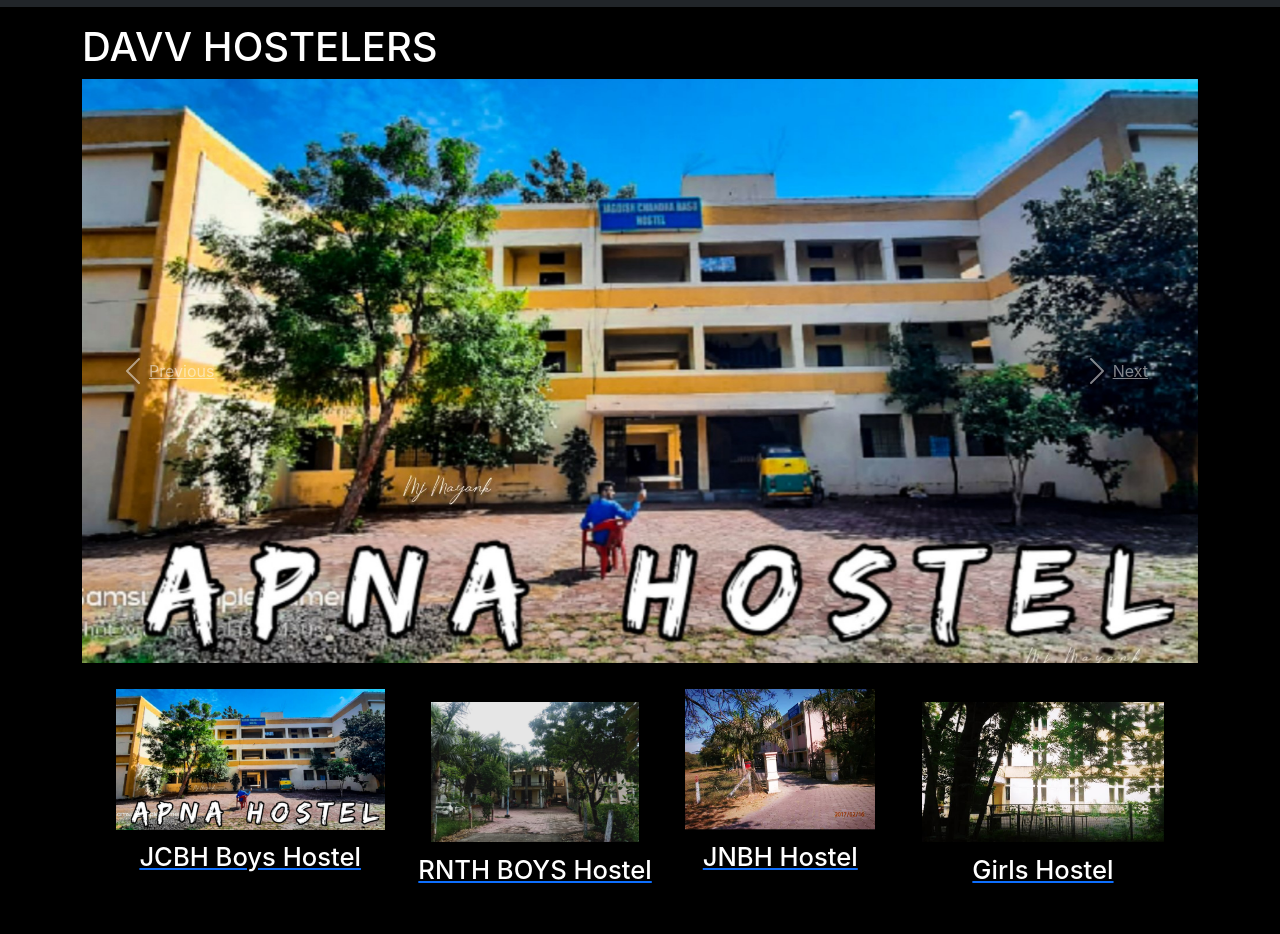
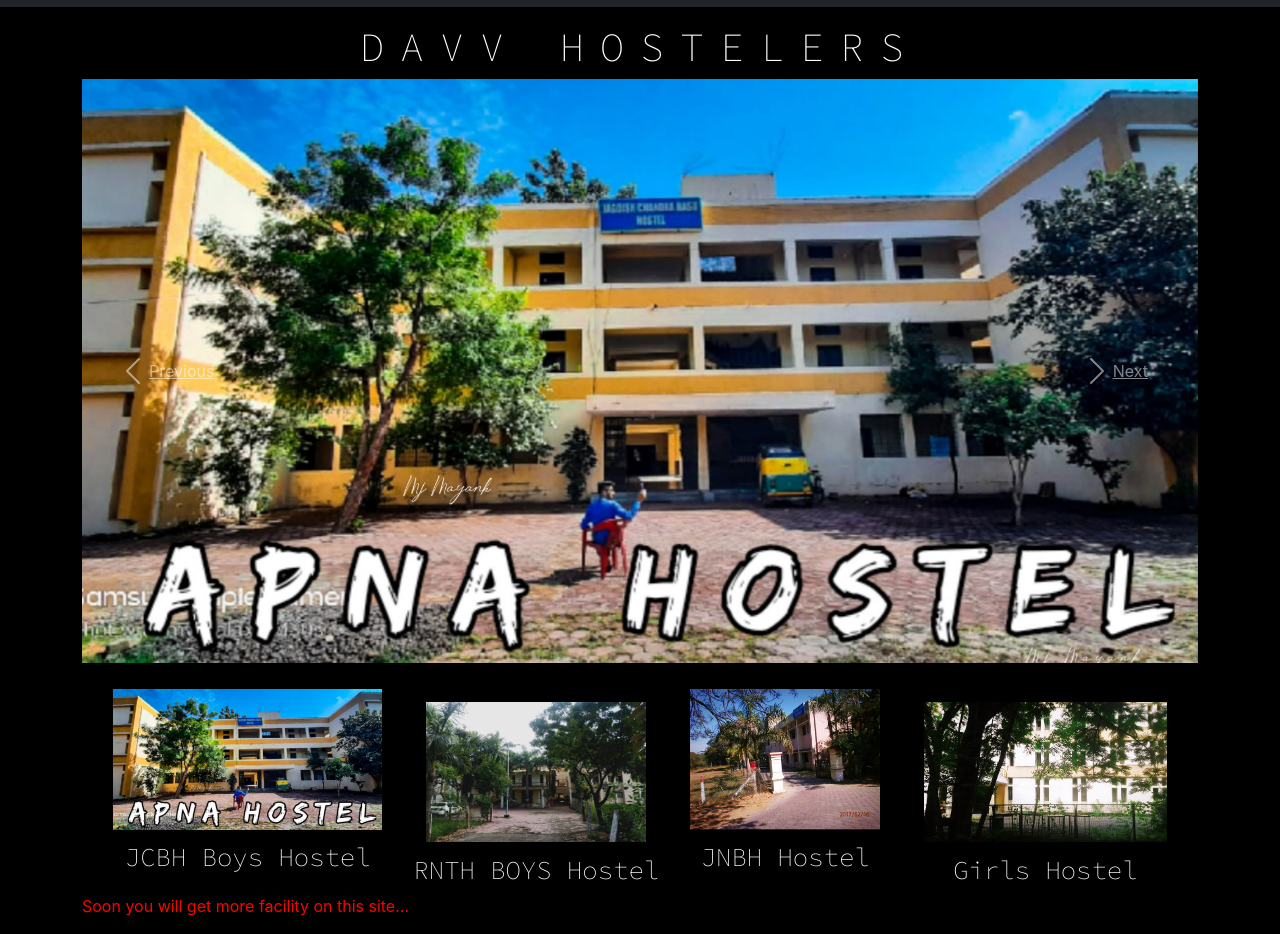
Before and after one commit to mayankjaiswal1709/Hosteldavv, a React (Create React App) app: page / in a window 1280 px wide. Shown: the part 49-983 px from the top of the page. Before the commit the page ends 959 px from the top, so only its background shows below. Built offline with nearby package versions, Linux system fonts and the light colour scheme.

Commit message:
udate more effective then privous one

```diff
--- a/public/index.html
+++ b/public/index.html
@@ -9,6 +9,9 @@
     <meta name="theme-color" content="#000000" />
     <meta name="description" content="Web site created using create-react-app" />
     <link rel="apple-touch-icon" href="%PUBLIC_URL%/logo192.png" />
+    <link rel="preconnect" href="https://fonts.googleapis.com">
+    <link rel="preconnect" href="https://fonts.gstatic.com" crossorigin>
+    <link href="https://fonts.googleapis.com/css2?family=Source+Code+Pro:wght@200&display=swap" rel="stylesheet">
 
     <link rel="manifest" href="%PUBLIC_URL%/manifest.json" />
     <!-- bootsratp -->
--- a/src/App.css
+++ b/src/App.css
@@ -206,4 +206,39 @@
     display: flex;
     flex-direction: column;
     align-items: center;
+    text-decoration: none;
+    font-family: 'Source Code Pro', monospace, Arial, Helvetica, sans-serif;
 }
+
+.mainhead {
+    display: flex;
+    align-items: center;
+    justify-content: center;
+    color: rgb(252, 252, 252);
+    text-decoration: white;
+    font-family: 'Source Code Pro', monospace, Arial, Helvetica, sans-serif;
+    letter-spacing: 0.4em;
+    animation: opacity 3s;
+}
+
+#carouselExampleControls {
+    animation: opacity 3s;
+}
+
+.blink {
+    color: red;
+    animation: blink-animation 1s steps(5, start) infinite;
+    -webkit-animation: blink-animation 1s steps(5, start) infinite;
+}
+
+@keyframes blink-animation {
+    to {
+        visibility: hidden;
+    }
+}
+
+@-webkit-keyframes blink-animation {
+    to {
+        visibility: hidden;
+    }
+}
--- a/src/components/About.js
+++ b/src/components/About.js
@@ -82,8 +82,10 @@ export default function About() {
 
                         <a style={{ color: "white", textDecoration: 'none' }} href="https://instagram.com/davvhostlers?utm_medium=copy_link"> &nbsp;Follow Us</a>
                     </p>
+                    <div className="blink">
+                        Soon more details will be uploaded....
+                    </div>
 
-                    Soon more details will be uploaded....
                 </div>
 
             </div>
--- a/src/components/Home.js
+++ b/src/components/Home.js
@@ -12,7 +12,7 @@ export default function Home() {
     return (
 
         <div>
-            <h1 style={{ color: "white", textDecoration: 'none' }}>DAVV HOSTELERS</h1>
+            <h1 className="mainhead">DAVV HOSTELERS</h1>
 
             <div id="carouselExampleControls" class="carousel slide" data-ride="carousel">
                 <div class="carousel-inner">
@@ -39,34 +39,38 @@ export default function Home() {
             <div class="secContainer">
 
                 <div class="jcbh">
-                    <Link id="" to="/Home" >
+                    <Link id="" to="/" >
                         <img src="images/jcbh.jpg" alt="JCBH Boys Hostel" />
                         <h2 className="h2heading">JCBH Boys Hostel </h2>
                     </Link>
                 </div>
 
                 <div class="rnth">
-                    <Link id="" to="/Home" >
+                    <Link id="" to="/" >
                         <img src="images/rnth.jpg" alt=" RNTH BOYS Hostel" />
                         <h2 className="h2heading"> RNTH BOYS Hostel </h2>
                     </Link>
                 </div>
 
                 <div class="jnbh">
-                    <Link id="" to="/Home" >
+                    <Link id="" to="/" >
                         <img src="images/jnbh.jpg" alt="JNBH BOYS Hostel" />
                         <h2 className="h2heading"> JNBH Hostel</h2>
                     </Link>
                 </div>
 
                 <div class="girls">
-                    <Link id="" to="/Home">
+                    <Link id="" to="/">
                         <img src="images/girls.jpg" alt="Girls Hostel" />
                         <h2 className="h2heading"> Girls Hostel </h2>
 
                     </Link>
                 </div>
 
+            </div>
+
+            <div className="blink">
+                Soon you will get more facility on this site...
             </div>
 
         </div >
```
